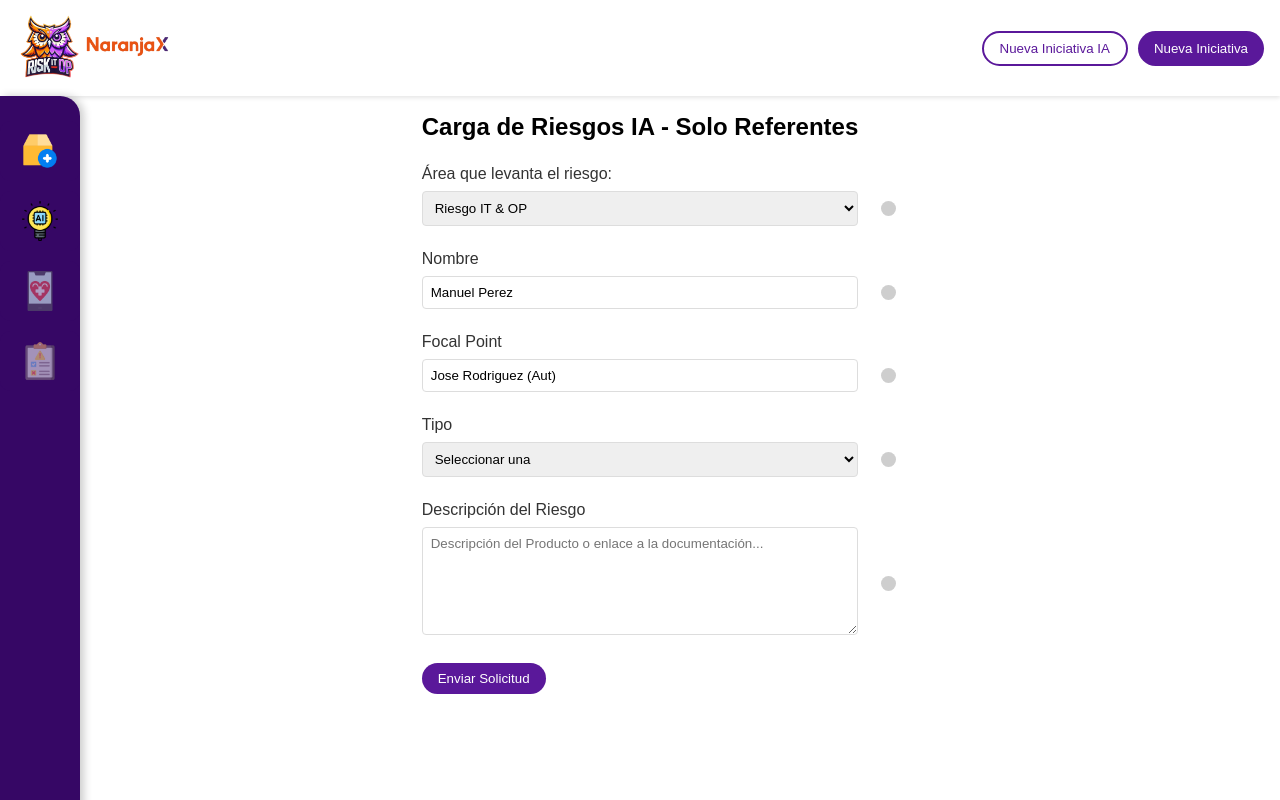
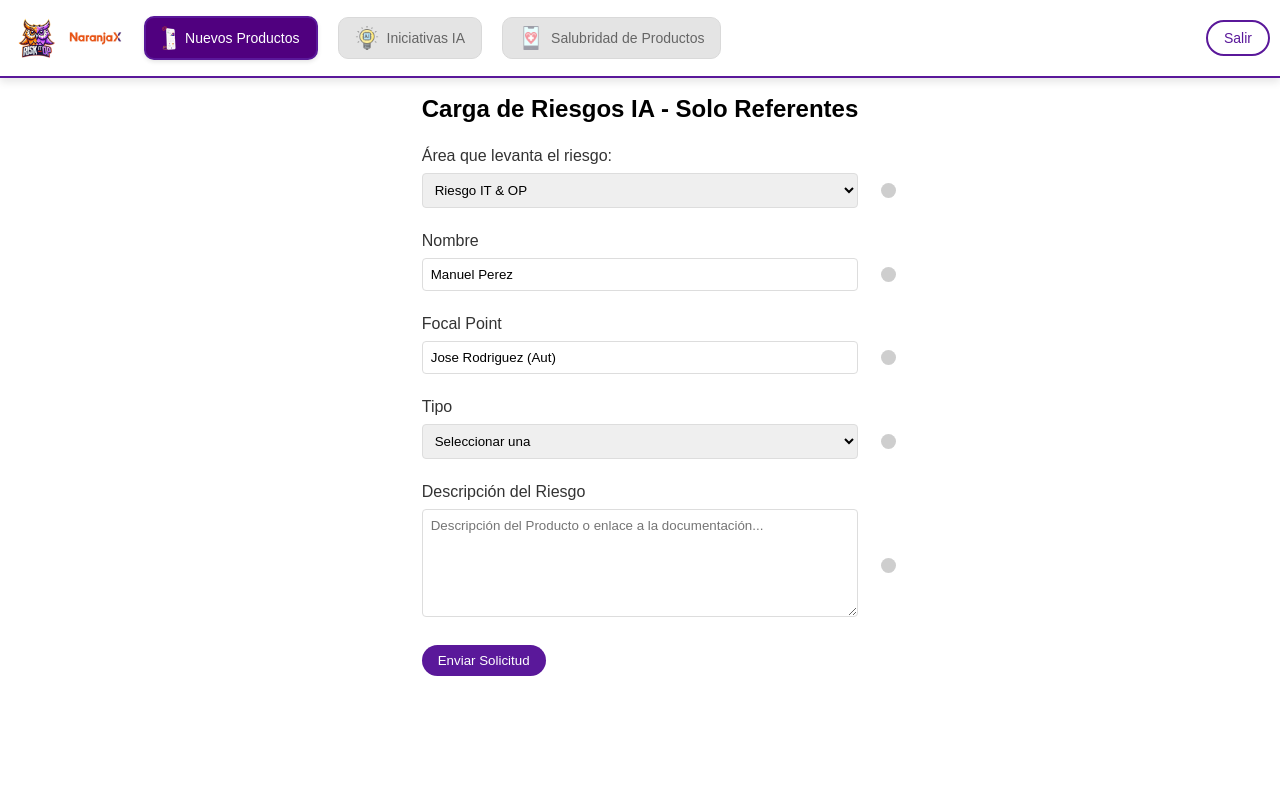
Before and after one commit to IgnacioSachetto/wf-automatizacion, an Angular app: page /formulario-carga-riesgos-ia in a window 1280 px wide. Built offline with nearby package versions, Linux system fonts and the light colour scheme; grey boxes are pictures that could not be loaded.

Commit message:
commit: new navbar

```diff
--- a/src/app/app.component.css
+++ b/src/app/app.component.css
@@ -0,0 +1,4 @@
+.main-content {
+  margin-top: 0; /* Asegúrate de que no haya margen extra en la parte inferior */
+  padding-top: 0; /* O también puedes revisar si hay padding en la parte inferior */
+}
--- a/src/app/app.component.html
+++ b/src/app/app.component.html
@@ -1,7 +1,6 @@
 <app-navbar></app-navbar>
 
 <div class="app-container">
-  <app-sidebar></app-sidebar>
   <div class="main-content">
     <router-outlet></router-outlet>
   </div>
--- a/src/app/app.module.ts
+++ b/src/app/app.module.ts
@@ -16,15 +16,15 @@ import { PantallaIntermediaProductoComponent } from './pantalla-intermedia-produ
 import { SidebarComponent } from './sidebar/sidebar.component';
 
 const appRoutes: Routes = [
-  { path: '', component: NavbarComponent }, // Solo muestra Navbar y Sidebar en la ruta raíz
   { path: 'pantalla-intermedia-producto', component: PantallaIntermediaProductoComponent },
   { path: 'pantalla-intermedia-ia', component: PantallaIntermediaIaComponent },
   { path: 'formulario-carga-riesgos', component: FormularioCargaRiesgoComponent },
   { path: 'formulario-carga-riesgos-ia', component: FormularioCargaRiesgoIaComponent },
   { path: 'formulario-nueva-iniciativa', component: FormularioIniciativaComponent },
   { path: 'formulario-nueva-iniciativa-ia', component: FormularioNuevaIniciativaIaComponent },
-  { path: '**', redirectTo: '' } // Redirige cualquier ruta no definida a la raíz
+  { path: '*', redirectTo: '' } // Redirige cualquier ruta no definida a la raíz
 ];
+
 
 @NgModule({
   declarations: [
--- a/src/app/formulario-carga-riesgo/formulario-carga-riesgo.component.css
+++ b/src/app/formulario-carga-riesgo/formulario-carga-riesgo.component.css
@@ -9,12 +9,12 @@ html, body {
   padding: 1rem;
   max-width: 75vw; /* Ancho máximo del formulario */
   width: 80vw;
-  margin: 1px auto;
   display: flex;
   flex-direction: column;
   justify-content: flex-start;
   box-sizing: border-box;
   overflow-x: hidden; /* Elimina el desbordamiento horizontal en el formulario */
+  margin-top:3%;
 }
 
 /* Estilo para el encabezado del formulario */
--- a/src/app/formulario-nueva-iniciativa/formulario-nueva-iniciativa.component.css
+++ b/src/app/formulario-nueva-iniciativa/formulario-nueva-iniciativa.component.css
@@ -9,12 +9,18 @@ body, html {
   padding: 1rem;
   max-width: 80vw; /* Ancho máximo del formulario */
   width: 80vw;
-  margin: 1px auto;
   display: flex;
   flex-direction: column;
   justify-content: flex-start;
   box-sizing: border-box;
   overflow-x: hidden; /* Elimina el desbordamiento horizontal en el formulario */
+  margin-top:3%;
+
+}
+
+h2 {
+  text-align: center;
+  margin-bottom: 20px;
 }
 
 .form-group {
@@ -154,3 +160,25 @@ button[type="button"] {
   visibility: visible;
   opacity: 1;
 }
+button[type="submit"] {
+  display: block;
+  width: 50%;
+  margin: auto;
+  margin-top: 20px;
+  height: 50px;
+}
+.nav-btn-form.btn-filled{
+  background-color: #50007f; /* Color de fondo */
+  color: white;
+  padding: 10px;
+  border: none;
+  cursor: pointer;
+  text-align: center;
+  font-size: 16px;
+  border-radius: 14px;
+  font-weight: bold;
+}
+
+.nav-btn-form.btn-filled:hover {
+  background-color: #4a148c; /* Color al pasar el mouse */
+}
--- a/src/app/navbar/navbar.component.css
+++ b/src/app/navbar/navbar.component.css
@@ -1,46 +1,191 @@
-
-.navbar {
-  background-color: white;
+/* Contenedor principal que tiene los logos y los botones */
+.navbar-container {
+  display: flex;
+  justify-content: space-between; /* Distribuye los elementos */
+  align-items: center; /* Alinea verticalmente el logo y los botones */
+  width: 100%;
   padding: 1rem;
-  height: 12%;
-  display: flex;
-  align-items: center;
-  box-shadow: 0 2px 4px rgba(0, 0, 0, 0.1);
-  position: fixed;
-  top: 0;
-  left: 0;
-  right: 0;
-  z-index: 1000;
+  border-bottom: 2px solid #5a189a; /* Borde inferior para separar del contenido */
+  box-shadow: 0 4px 8px rgba(0, 0, 0, 0.1); /* Sombra sutil para resaltar el navbar */
 }
 
-.nav-buttons {
-  margin-left: auto;
-  display: flex;
-  gap: 10px;
+.logo-container img {
+  transition: transform 0.3s ease, cursor 0.3s ease;
 }
 
-.nav-btn {
-  padding: 0.5rem 1rem;
-  border-radius: 20px;
-  border: none;
-  cursor: pointer;
+.logo-container img:hover {
+  transform: scale(1.1); /* Aumenta el tamaño del logo al 10% */
+  cursor: pointer; /* Cambia el cursor a 'pointer' cuando se pasa el mouse por encima */
 }
 
 
-.btn-outline {
+/* Contenedor de los logos */
+.logo-container {
+  display: flex;
+  gap: 10px; /* Espacio entre los logos */
+}
+
+/* Logos principales (esquina izquierda) */
+.logo-risk, .logo-nx {
+  height: 40px; /* Tamaño específico para los logos */
+  width: auto; /* Mantiene la proporción */
+}
+
+/* Contenedor de los botones en la barra de navegación */
+.nav-buttons {
+  display: flex;
+  gap: 20px; /* Espacio entre los botones */
+  align-items: center; /* Alinea los botones verticalmente */
+  justify-content: space-between; /* Distribuye los botones a lo largo del espacio disponible */
+  flex-grow: 1; /* Hace que el contenedor ocupe todo el espacio disponible */
+  width: auto;
+  max-width: 750px;
+}
+
+/* Los botones y dropdown ocupan espacio equitativo */
+.nav-buttons .nav-btn, .nav-buttons .dropdown {
+  flex-grow: 1; /* Los botones crecerán para ocupar el espacio disponible */
+  text-align: center; /* Centra el texto dentro de cada botón */
+}
+
+/* Contenedor del dropdown, para alinearlos a la derecha */
+.nav-buttons .dropdown {
+  position: relative; /* Necesario para el dropdown */
+}
+
+/* Menú desplegable */
+.dropdown-content {
+  display: none; /* Oculto por defecto */
+  position: absolute;
+  box-shadow: 0 8px 16px rgba(0, 0, 0, 0.2);
+  width: 100%; /* Ancho mínimo */
+  z-index: 1;
+  top: 100%; /* Aparece justo debajo del botón */
+  right: 0; /* Alineado con el botón */
+  border-radius: 5px;
+  padding: 0.5rem 0;
+  flex-direction: column; /* Opciones en formato vertical */
+  background-color: white; /* Fondo violeta al pasar el mouse */
+  color:#50007F;
+
+}
+
+/* Estilo para las opciones del menú */
+.dropdown-content a {
+  display: block;
+  padding: 0.5rem 1rem;
+  color:#50007F;
+  text-decoration: none;
+  font-size: 14px;
+  transition: background-color 0.3s;
+
+}
+
+.dropdown-content a:hover {
+  background-color: #5a189a; /* Fondo violeta al pasar el mouse */
+  color: white; /* Texto blanco en el hover */
+}
+
+/* Mostrar el menú al hacer hover */
+.dropdown:hover .dropdown-content {
+  display: flex; /* Opciones mostradas como bloque vertical */
+
+}
+
+/* Botones principales */
+.nav-btn {
+  display: flex;
+  align-items: center;
+  gap: 8px;
+  padding: 0.5rem 1rem;
+  border-radius: 10px;
   border: 2px solid #5a189a;
   background: white;
   color: #5a189a;
+  cursor: pointer;
+  font-family: Arial, sans-serif;
+  font-size: 14px;
+  transition: all 0.3s ease;
+}
+
+/* Efecto hover para los botones */
+.nav-btn:hover {
+  opacity: 0.9;
+  transform: translateY(-2px); /* Elevación en hover */
 }
 
 .btn-filled {
-  background: #5a189a;
+  background: #50007F;
   color: white;
+  border: 2px solid #5a189a;
+  box-shadow: 0 2px 4px rgba(0, 0, 0, 0.1);
+
+}
+
+.btn-disabled {
+  background-color: #d3d3d3; /* Gris claro */
+  color: black; /* Gris oscuro para el texto */
+  border: 1px solid #c0c0c0; /* Borde gris */
+  cursor: not-allowed; /* Cambia el cursor para indicar que no es interactivo */
+  opacity: 0.6; /* Reduce la opacidad para dar un efecto de inactividad */
+  pointer-events: none; /* Desactiva todos los eventos de mouse */
+}
+
+.btn-disabled:hover {
+  background-color: #d3d3d3; /* Mantiene el color al hacer hover */
+  color: black; /* Mantiene el texto al hacer hover */
 }
 
 
-.logo-risk, .logo-nx {
-  width: auto;
-  height: 8vh;
-  margin: 10px 0; /* Espaciado vertical entre los logos */
+/* Botón "Salir" rojo con posicionamiento absoluto */
+.btn-red {
+  display: flex;
+  align-items: center;
+  gap: 8px;
+  padding: 0.5rem 1rem;
+  border-radius: 20px;
+  border: 2px solid #5a189a;
+  background: white;
+  color: #5a189a;
+  cursor: pointer;
+  font-family: Arial, sans-serif;
+  font-size: 14px;
+  transition: all 0.3s ease;
+  position: absolute; /* Cambiado a absolute */
+  top: auto; /* Ajusta la distancia desde la parte superior */
+  right: 10px; /* Ajusta la distancia desde la parte derecha */
+  width: auto; /* Ancho automático para ajustar al contenido */
+  flex-shrink: 0; /* Evita que el botón se encoja */
 }
+
+/* Efecto hover para los botones */
+.btn-red:hover {
+  background-color: red; /* Fondo rojo más oscuro al hacer hover */
+  border: 2px solid #5a189a;
+  color:white;
+  transform: translateY(-2px); /* Elevación al hacer hover */
+}
+
+
+/* Ajuste del tamaño de las imágenes en los botones del navbar */
+.navbar-logo {
+  height: 24px; /* Ajusta según lo necesario */
+  width: auto; /* Mantiene la proporción de la imagen */
+}
+
+/* Responsividad */
+@media (max-width: 768px) {
+  .navbar {
+    flex-direction: column;
+    height: auto;
+  }
+
+  .nav-buttons {
+    justify-content: center;
+    flex-wrap: wrap;
+  }
+
+  .dropdown-content {
+    right: 0; /* Mantener el menú alineado en pantallas pequeñas */
+  }
+}
--- a/src/app/navbar/navbar.component.html
+++ b/src/app/navbar/navbar.component.html
@@ -1,16 +1,44 @@
 <div class="navbar-container">
   <nav class="navbar">
+    <!-- Elementos adaptados del sidebar como botones -->
+    <div class="nav-buttons">
+      <div class="logo-container">
+        <img class="logo-risk" src="../assets/images/RiskLogo.png" alt="Site Riesgo Logo" (click)="redirectToBase()">
+        <img class="logo-nx" src="../assets/images/NxLogo.png" alt="Site Riesgo NX" (click)="redirectToBase()">
+      </div>
 
-    <div class="sidebar-image-container">
-      <img class="logo-risk" src="../assets/images/RiskLogo.png" alt="Site Riesgo Logo">
-      <img class="logo-nx" src="../assets/images/NxLogo.png" alt="Site Riesgo NX">
-    </div>
 
-    <div class="nav-buttons">
-      <button class="nav-btn btn-outline">Nueva Iniciativa IA</button>
-      <button class="nav-btn btn-filled">Nueva Iniciativa</button>
+
+      <div class="dropdown">
+        <button class="nav-btn btn-filled" (click)="navigateTo('/pantalla-intermedia-producto')">
+          <img src="../assets/images/logo-app.png" alt="Logo Home" class="navbar-logo">
+          Nuevos Productos
+        </button>
+        <div class="dropdown-content">
+          <a href="/formulario-nueva-iniciativa">Nuevos Productos</a>
+          <a href="/formulario-carga-riesgos">Carga de Riesgos (Solo Referentes)</a>
+        </div>
+      </div>
+
+      <div class="dropdown">
+        <button class="nav-btn btn-disabled" (click)="navigateTo('/pantalla-intermedia-ia')">
+          <img src="../assets/images/12113767.png" alt="Logo 2" class="navbar-logo">
+          Iniciativas IA
+        </button>
+
+      </div>
+
+      <div class="dropdown">
+        <button class="nav-btn btn-disabled" (click)="navigateTo('/cargar-riesgos')">
+          <img src="../assets/images/salubridad.png" alt="Logo 2" class="navbar-logo">
+          Salubridad de Productos
+        </button>
+      </div>
+
+      <!-- Botón Salir pegado a la derecha -->
+      <button class="btn-red" (click)="navigateTo('/salir')">
+        Salir
+      </button>
     </div>
   </nav>
-
-
 </div>
--- a/src/app/navbar/navbar.component.ts
+++ b/src/app/navbar/navbar.component.ts
@@ -1,4 +1,5 @@
 import { Component } from '@angular/core';
+import { Router } from '@angular/router';
 
 @Component({
   selector: 'app-navbar',
@@ -6,5 +7,14 @@ import { Component } from '@angular/core';
   styleUrls: ['./navbar.component.css']
 })
 export class NavbarComponent {
+  constructor(private router: Router) {}
 
+  // Método para redirigir a las rutas de los formularios
+  navigateTo(route: string) {
+    this.router.navigate([route]);
+  }
+  redirectToBase(): void {
+    // Redirige a la ruta raíz
+    this.router.navigate(['/']);
+  }
 }
--- a/src/app/pantalla-intermedia-producto/pantalla-intermedia-producto.component.css
+++ b/src/app/pantalla-intermedia-producto/pantalla-intermedia-producto.component.css
@@ -1,5 +1,6 @@
 .pantalla-intermedia {
   text-align: center;
+  margin-top: 10%;
 }
 
 .pantalla-intermedia h2 {
```
Also changed, not shown: src/assets/images/logo-app.png (added).
